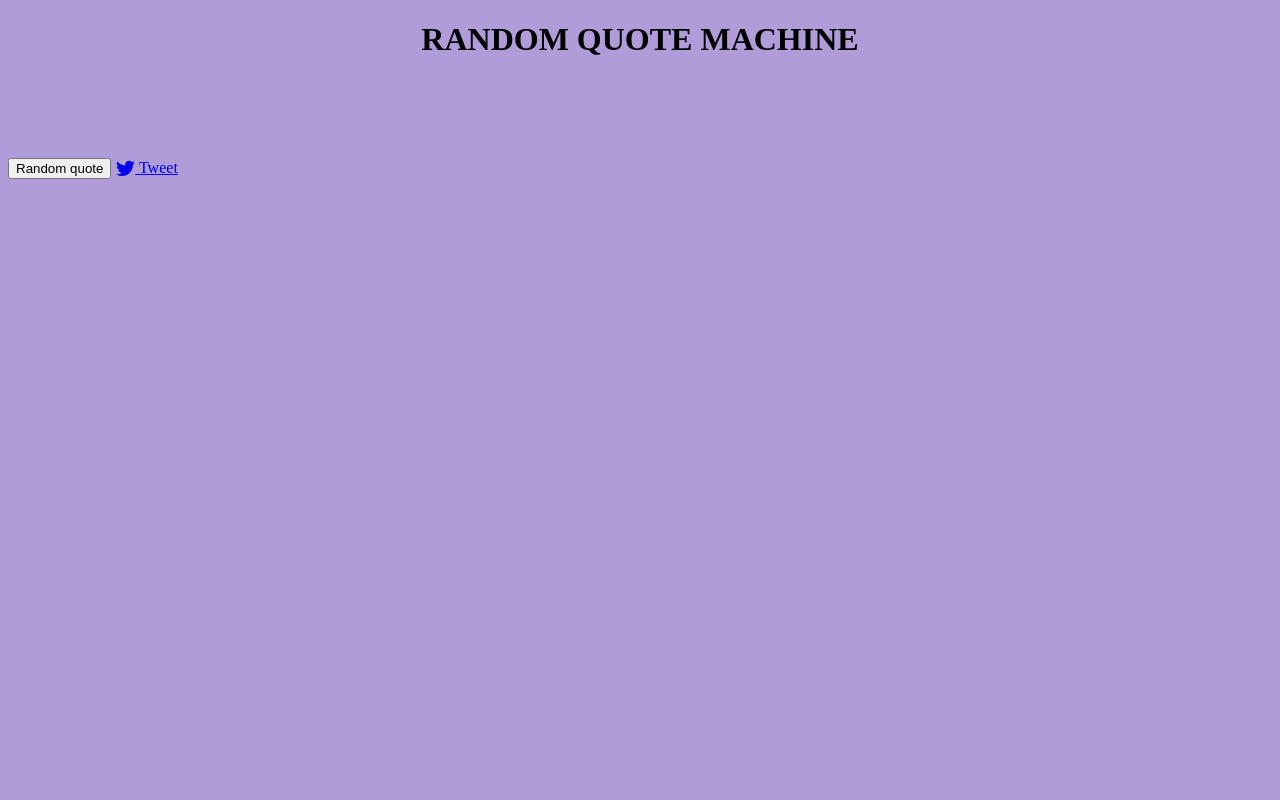
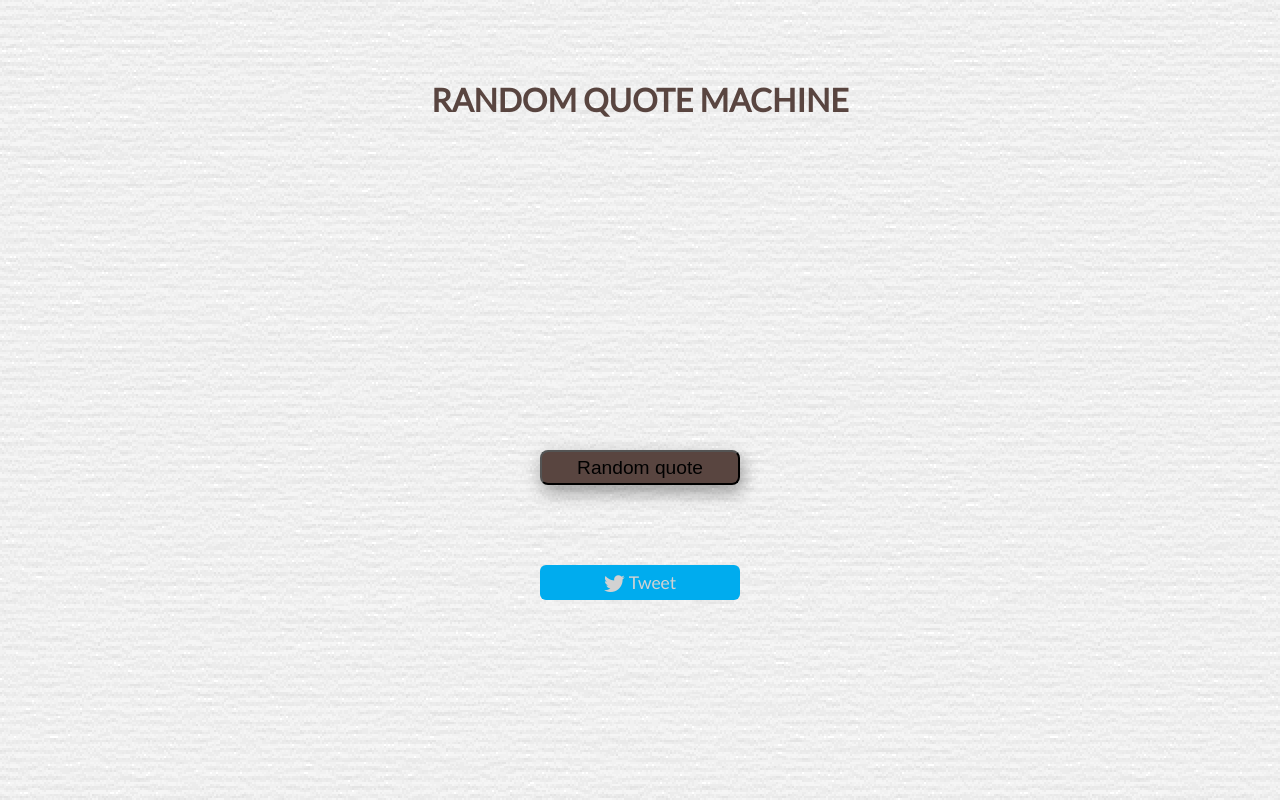
Before and after one commit to elwira-m/Zadanie12.5, a plain HTML site: page index.html in a window 1280 px wide. Drawn offline with nearby package versions, Linux system fonts and the light colour scheme; no server answers.

Commit message:
change style, add image

```diff
--- a/index.html
+++ b/index.html
@@ -1,30 +1,35 @@
 <!DOCTYPE html>
-<html>
+<html lang='en'>
   <head>
     <meta charset="UTF-8">
-    <title>Zadanie 12.5 (aplikacja losujaca cytaty)</title>
+    <title>Random quote machine</title>
+    <link href="https://fonts.googleapis.com/css?family=Lato:400,400i&display=swap" rel="stylesheet">
+    <link rel="stylesheet" href="https://maxcdn.bootstrapcdn.com/font-awesome/4.7.0/css/font-awesome.min.css" >
     <link rel="stylesheet" href="style.css">
-    <link href="https://maxcdn.bootstrapcdn.com/font-awesome/4.7.0/css/font-awesome.min.css" rel="stylesheet">
-     <script src="https://ajax.googleapis.com/ajax/libs/jquery/3.2.1/jquery.min.js"></script>
   </head>
+
   <body>
 
   	<main>
-		    <header>
-    	  	<h1>Random quote machine</h1>
-      	</header>
+		  <header>
+    	  <h1>Random quote machine</h1>
+      </header>
+
 	    	<div class="box">
         	<h2 class="quote"></h2>
         	<h3 class="author"></h3>
         </div>
-        <div>
+
+        <div class='trigger_box'>
        	  <button class="trigger"> Random quote </button>
        	  <a href="#" target="_blank" class="tweet">
-        		<i class="fa fa-lg fa-twitter"></i> Tweet
-          </a>
-       </div>
+        	<i class="fa fa-lg fa-twitter"></i> Tweet</a>
+        </div>
+
 	  </main>
 
+    <script src="https://ajax.googleapis.com/ajax/libs/jquery/3.2.1/jquery.min.js"></script>
     <script type="text/javascript" src="script.js"></script>
+
   </body>
 </html>
--- a/script.js
+++ b/script.js
@@ -1,17 +1,11 @@
+////////////////////////Random quote machine///////////////////
+
 $(function(){
 
     var prefix = "https://cors-anywhere.herokuapp.com/";
     var tweetLink = "https://twitter.com/intent/tweet?text=";
     var quoteUrl = "https://quotesondesign.com/wp-json/posts?filter[orderby]=rand&filter[posts_per_page]=1";
 
-        /*
-        $.ajax({
-            dataType: "json",
-            url: quoteUrl,
-            data: null,
-            success: createTweet
-        });					                    		rownoznaczne z:
-        */
 
     function getQuote() {
         $.getJSON(prefix + quoteUrl, createTweet);
@@ -19,31 +13,32 @@ $(function(){
     }
 
     function createTweet(input) {
+
         var data = input[0];
-
         var quoteText = $(data.content).text().trim();
         var quoteAuthor = data.title;
 
         if (!quoteAuthor.length) {
             quoteAuthor = "Unknown author";
         }
+
         var tweetText = "Quote of the day - " + quoteText + " Author: " + quoteAuthor;
-      if (tweetText.length > 140) {	                                            	//jesli tweet bedzie
-    	  getQuote();				                                                        //dluzszy, pobierze nastepny
+
+        if (tweetText.length > 280) {
+    	  getQuote();
 	    } else {
 	  	    var tweet = tweetLink + encodeURIComponent(tweetText);
 	 	    $('.quote').text(quoteText);
     	    $('.author').text("Author: " + quoteAuthor);
     	    $('.tweet').attr('href', tweet);
-	   }
-  }
+	    };
+    };
 
-                                          //tworzy tweeta po wejsciu na strone i po kliknieciu przycisku
     $(document).ready(function() {
         getQuote();
         $('.trigger').click(function() {
             getQuote();
-     })
+        });
     });
 
-})
+});
--- a/style.css
+++ b/style.css
@@ -1,20 +1,75 @@
+/*************************** Random quote machine*************#484c51****************/
+
 body {
-	background-color: #af9cd8;
+	font-family: 'Lato', sans-serif;
+	background-image: url('img/paper2X.png'); /*from: http://subtlepatterns.com*/
+	color: #594540;
 }
+
+main {
+	margin: 0 auto;
+}
+
 h1 {
 	text-align: center;
 	text-transform: uppercase;
+	margin-top: 80px;
 }
-h2 {
+
+.box {
+	max-width: 900px;
+	margin: 0 auto;
+	margin-top: 100px;
+}
+
+.quote {
 	font-style: italic;
 	text-align: center;
 }
-h3 {
+
+.author {
 	text-align: right;
 }
-.box {
-	margin-top: 100px;
+
+.trigger_box {
+	margin: 0 auto;
+	text-align: center;
+	margin-top: 150px;
+	position: absolute;
+	top: 300px;
+	left: calc(50% - 100px);
 }
-.author {
-	padding-right: 150px;
+
+.trigger {
+	margin-bottom: 80px;
+	cursor: pointer;
+	font-size: 120%;
+	width: 200px;
+	height: 35px;
+	border-radius: 8px;
+	background-color: #594540;
+	box-shadow: 4px 8px 16px 0 rgba(0, 0, 0, 0.2), 0 6px 20px 0 rgba(0, 0, 0, 0.19);
 }
+
+.trigger:hover {
+	font-size: 140%;
+	color: #d2d2d2;
+}
+
+.tweet {
+	display: block;
+	text-decoration: none;
+	color: #d2d2d2;
+	font-size: 110%;
+	width: 200px;
+	height: 35px;
+	background-color: #00acee;
+	line-height: 35px;
+	border-radius: 6px;
+}
+
+.tweet:hover {
+	color: #00acee;
+	font-size: 130%;
+	background: none;
+}
```
Also changed, not shown: img/paper2X.png (added). Lines whose indentation alone changed are shown as unchanged.
